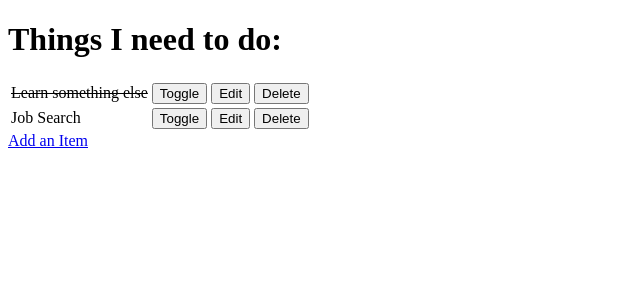
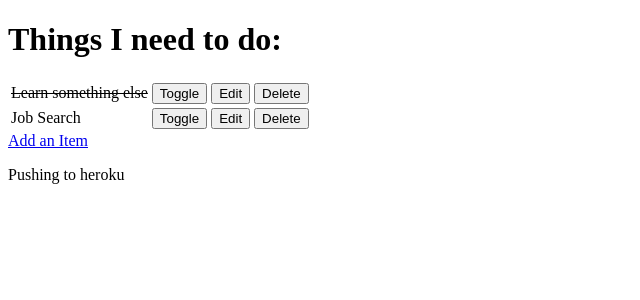
Before and after one commit to JoeLouisDsantos/hello-django, a Django app: page / in a window 1280 px wide. Shown: the top 300 px of the page, without its empty margins (0-640 px from the left). Run offline with Django 3.2, Linux system fonts and the light colour scheme; data comes from the database, SQL or seed files in the repository.

Commit message:
Pushing to heroku

```diff
--- a/todo/templates/todo/todo_list.html
+++ b/todo/templates/todo/todo_list.html
@@ -41,6 +41,7 @@
         {% endfor %}
     </table>
     <a href="/add">Add an Item</a>
+    <p>Pushing to heroku</p>
 </body>
 
 </html>
```
